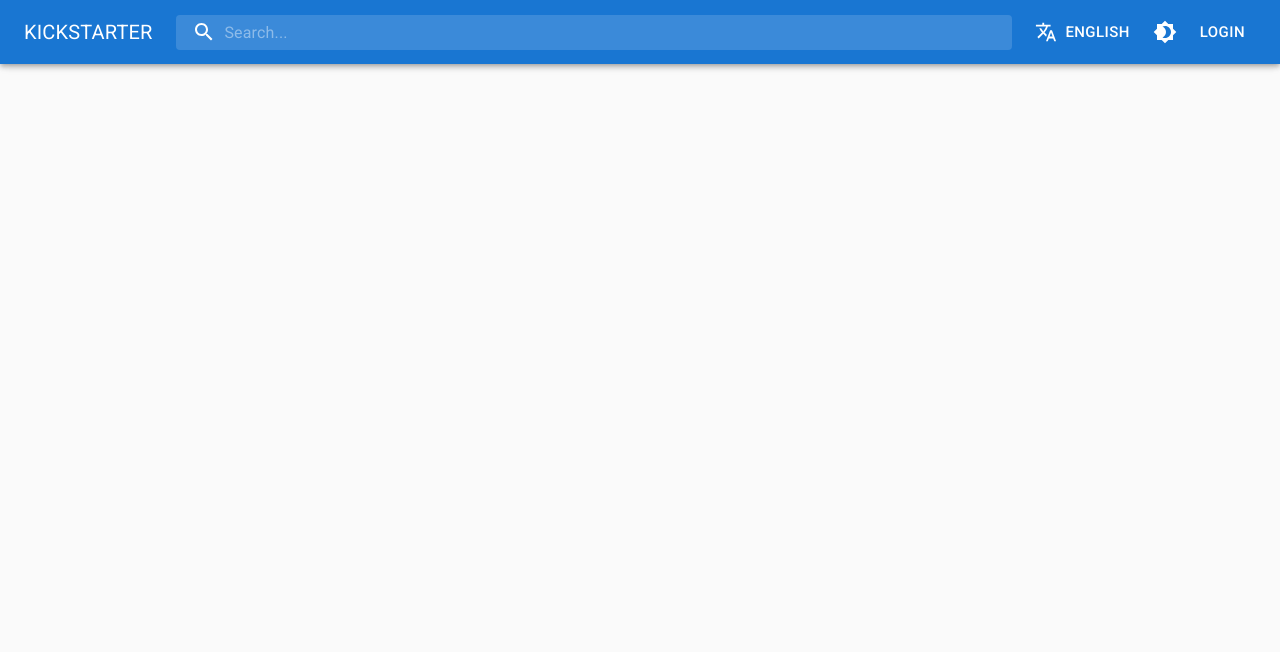
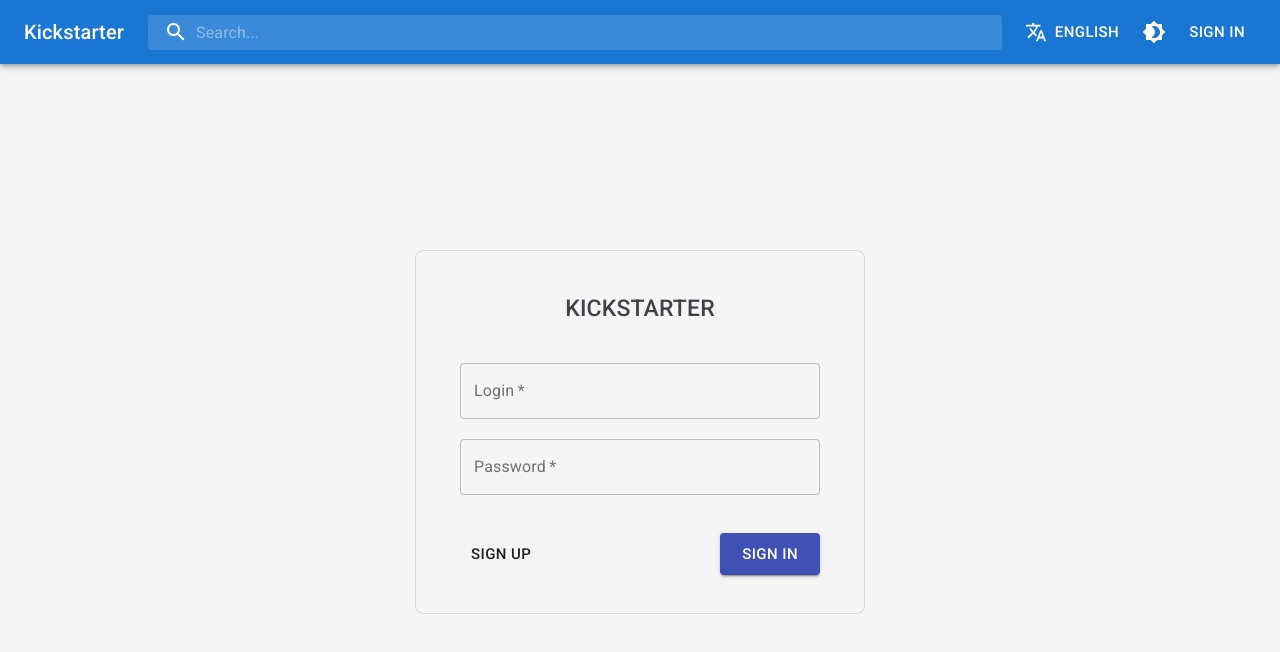
Before and after one commit to Goslem/courseworkit, a React (Create React App) app in the folder client/: page /login in a window 1280 px wide. Shown: the top 652 px of the page. Built offline with nearby package versions, Linux system fonts and the light colour scheme.

Commit message:
create login

```diff
--- a/client/src/App.js
+++ b/client/src/App.js
@@ -1,10 +1,12 @@
 import React, { useState } from 'react'
-import CssBaseline from '@material-ui/core/CssBaseline'
-import Header from './components/Header'
+import { Switch, Route } from 'react-router-dom'
 import { ThemeProvider } from '@material-ui/core'
 import { createMuiTheme } from '@material-ui/core/styles'
 import { IntlProvider } from 'react-intl'
 import { locales, localeMessages } from './i18n'
+import CssBaseline from '@material-ui/core/CssBaseline'
+import Header from './components/Header'
+import Login from './components/Login'
 
 const getInitialTheme = () => {
     const savedTheme = localStorage.getItem('theme')
@@ -44,6 +46,10 @@
             <IntlProvider locale={locale} messages={localeMessages[locale]}>
                 <CssBaseline />
                 <Header toggleTheme={toggleTheme} toggleLocale={toggleLocale} />
+
+                <Switch>
+                    <Route path='/login' exact component={Login} />
+                </Switch>
             </IntlProvider>
         </ThemeProvider>
     )
--- a/client/src/components/Header/index.jsx
+++ b/client/src/components/Header/index.jsx
@@ -10,7 +10,7 @@
 
 const useStyles = makeStyles((theme) => ({
     AppBar: {
-        backgroundColor: theme.palette.type === 'dark' ? '#333333' : '#1976D2',
+        backgroundColor: theme.palette.type === 'dark' ? '#2E2F32' : '#1976D2',
     },
     toolbar: {
         flexWrap: 'wrap',
@@ -42,7 +42,7 @@
                 <div className={classes.sectionDesktop}>
                     <LanguageButton toggleLocale={toggleLocale} />
                     <ThemeButton toggleTheme={toggleTheme} />
-                    <ProfileButton />
+                    <ProfileButton login={false} />
                 </div>
             </Toolbar>
         </AppBar>
--- a/client/src/components/Header/parts/CompanyName.jsx
+++ b/client/src/components/Header/parts/CompanyName.jsx
@@ -1,21 +1,15 @@
 import React from 'react'
 import { makeStyles } from '@material-ui/core/styles'
-import Typography from '@material-ui/core/Typography'
-import { NavLink } from 'react-router-dom'
-import { FormattedMessage } from 'react-intl'
+import { Link as RouterLink } from 'react-router-dom'
+import Link from '@material-ui/core/Link'
+import translate from '../../../i18n/translate'
 
 const useStyles = makeStyles((theme) => ({
-    title: {
+    link: {
         display: 'none',
         [theme.breakpoints.up('sm')]: {
             display: 'block',
         },
-    },
-    link: {
-        color: 'white',
-        textDecoration: 'none',
-        textTransform: 'uppercase',
-        fontWeight: 'normal',
     },
 }))
 
@@ -23,11 +17,16 @@
     const classes = useStyles()
 
     return (
-        <Typography className={classes.title} variant='h6'>
-            <NavLink to='/' className={classes.link}>
-                <FormattedMessage id='header.companyName' />
-            </NavLink>
-        </Typography>
+        <Link
+            component={RouterLink}
+            to='/'
+            color='inherit'
+            variant='h6'
+            underline='none'
+            className={classes.link}
+        >
+            {translate('header.companyName')}
+        </Link>
     )
 }
 export default CompanyName
--- a/client/src/components/Header/parts/LanguageButton.jsx
+++ b/client/src/components/Header/parts/LanguageButton.jsx
@@ -1,12 +1,12 @@
 import React from 'react'
 import Button from '@material-ui/core/Button'
 import TranslateIcon from '@material-ui/icons/Translate'
-import { FormattedMessage } from 'react-intl'
+import translate from '../../../i18n/translate'
 
 const LanguageButton = ({ toggleLocale }) => {
     return (
         <Button color='inherit' size='large' startIcon={<TranslateIcon />} onClick={toggleLocale}>
-            <FormattedMessage id='header.language' />
+            {translate('header.language')}
         </Button>
     )
 }
--- a/client/src/components/Header/parts/ProfileButton.jsx
+++ b/client/src/components/Header/parts/ProfileButton.jsx
@@ -2,24 +2,19 @@
 import IconButton from '@material-ui/core/IconButton'
 import AccountCircle from '@material-ui/icons/AccountCircle'
 import Button from '@material-ui/core/Button'
-import { FormattedMessage } from 'react-intl'
+import { Link as RouterLink } from 'react-router-dom'
+import translate from '../../../i18n/translate'
 
-const ProfileButton = () => {
-    const [profile, setProfile] = useState(false)
-
-    const handleProfile = () => {
-        setProfile(!profile)
-    }
-
+const ProfileButton = (props) => {
     return (
         <>
-            {profile ? (
-                <IconButton color='inherit' onClick={handleProfile}>
+            {props.login ? (
+                <IconButton color='inherit' component={RouterLink} to='/profile'>
                     <AccountCircle />
                 </IconButton>
             ) : (
-                <Button color='inherit' size='large' onClick={handleProfile}>
-                    <FormattedMessage id='header.login' />
+                <Button color='inherit' size='large' component={RouterLink} to='/login'>
+                    {translate('header.login')}
                 </Button>
             )}
         </>
--- a/client/src/components/Header/parts/Search.jsx
+++ b/client/src/components/Header/parts/Search.jsx
@@ -1,8 +1,8 @@
 import React from 'react'
 import { makeStyles, fade } from '@material-ui/core/styles'
 import SearchIcon from '@material-ui/icons/Search'
+import InputBase from '@material-ui/core/InputBase'
 import { FormattedMessage } from 'react-intl'
-import InputBase from '@material-ui/core/InputBase'
 
 const useStyles = makeStyles((theme) => ({
     search: {
@@ -51,6 +51,7 @@
             <div className={classes.searchIcon}>
                 <SearchIcon />
             </div>
+
             <FormattedMessage id='header.search'>
                 {(text) => (
                     <InputBase
--- /dev/null
+++ b/client/src/components/Login/index.jsx
@@ -0,0 +1,94 @@
+import React from 'react'
+import { makeStyles } from '@material-ui/core/styles'
+import TextField from '@material-ui/core/TextField'
+import Button from '@material-ui/core/Button'
+import { Link as RouterLink } from 'react-router-dom'
+import translate from '../../i18n/translate'
+
+const useStyles = makeStyles((theme) => ({
+    root: {
+        height: 'calc(100vh - 128px)',
+        minHeight: 400,
+        marginTop: 128,
+        display: 'flex',
+        alignItems: 'center',
+        justifyContent: 'center',
+        backgroundColor: theme.palette.type === 'dark' ? '#202124' : '#F5F5F5',
+        [theme.breakpoints.up('md')]: {
+            height: 'calc(100vh - 64px)',
+            marginTop: 64,
+        },
+    },
+    loginForm: {
+        width: '100%',
+        padding: 30,
+        display: 'flex',
+        flexDirection: 'column',
+        border: 'none',
+        borderRadius: 8,
+        [theme.breakpoints.up('sm')]: {
+            width: 450,
+            padding: '42px 44px 38px',
+            border: '1px solid',
+            borderColor:
+                theme.palette.type === 'dark' ? 'rgba(255, 255, 255, 0.12)' : 'rgba(0, 0, 0, 0.12)',
+        },
+    },
+    logo: {
+        textAlign: 'center',
+        fontSize: '23px',
+        marginTop: 0,
+        marginBottom: '37px',
+        textTransform: 'uppercase',
+        fontWeight: '500',
+        color: theme.palette.type === 'dark' ? '#EAEBEC' : '#404247',
+    },
+    textField: {
+        marginBottom: 20,
+    },
+    buttonGroup: {
+        marginTop: 18,
+        display: 'flex',
+        justifyContent: 'space-between',
+    },
+}))
+
+const Login = () => {
+    const classes = useStyles()
+
+    return (
+        <div className={classes.root}>
+            <form noValidate autoComplete='off' className={classes.loginForm}>
+                <p className={classes.logo}>{translate('login.companyName')}</p>
+
+                <TextField
+                    required
+                    id='login'
+                    label={translate('login.login')}
+                    variant='outlined'
+                    className={classes.textField}
+                />
+
+                <TextField
+                    required
+                    id='password'
+                    label={translate('login.password')}
+                    type='password'
+                    variant='outlined'
+                    className={classes.textField}
+                />
+
+                <div className={classes.buttonGroup}>
+                    <Button color='inherit' size='large' component={RouterLink} to='/'>
+                        {translate('login.signUp')}
+                    </Button>
+                    <Button variant='contained' color='primary' size='large'>
+                        {translate('login.signIn')}
+                    </Button>
+                </div>
+            </form>
+        </div>
+    )
+}
+
+export default Login
--- a/client/src/i18n/locales/en.js
+++ b/client/src/i18n/locales/en.js
@@ -2,7 +2,12 @@
     'header.companyName': 'Kickstarter',
     'header.search': 'Search...',
     'header.language': 'english',
-    'header.login': 'Login',
+    'header.login': 'sign in',
+    'login.companyName': 'Kickstarter',
+    'login.login': 'Login',
+    'login.password': 'Password',
+    'login.signUp': 'sign up',
+    'login.signIn': 'sign in',
 }
 
 export default messages
--- a/client/src/i18n/locales/ru.js
+++ b/client/src/i18n/locales/ru.js
@@ -3,6 +3,11 @@
     'header.search': 'Поиск...',
     'header.language': 'русский',
     'header.login': 'Войти',
+    'login.companyName': 'Кикстартер',
+    'login.login': 'Логин',
+    'login.password': 'Пароль',
+    'login.signUp': 'регистрация',
+    'login.signIn': 'войти',
 }
 
 export default messages
--- /dev/null
+++ b/client/src/i18n/translate.js
@@ -0,0 +1,8 @@
+import React from 'react'
+import { FormattedMessage } from 'react-intl'
+
+const translate = (id) => {
+    return <FormattedMessage id={id}></FormattedMessage>
+}
+
+export default translate
```
Also changed, not shown: client/src/themes/dark.js (added, +26 -0 lines), client/src/themes/light.js (added, +26 -0 lines).
